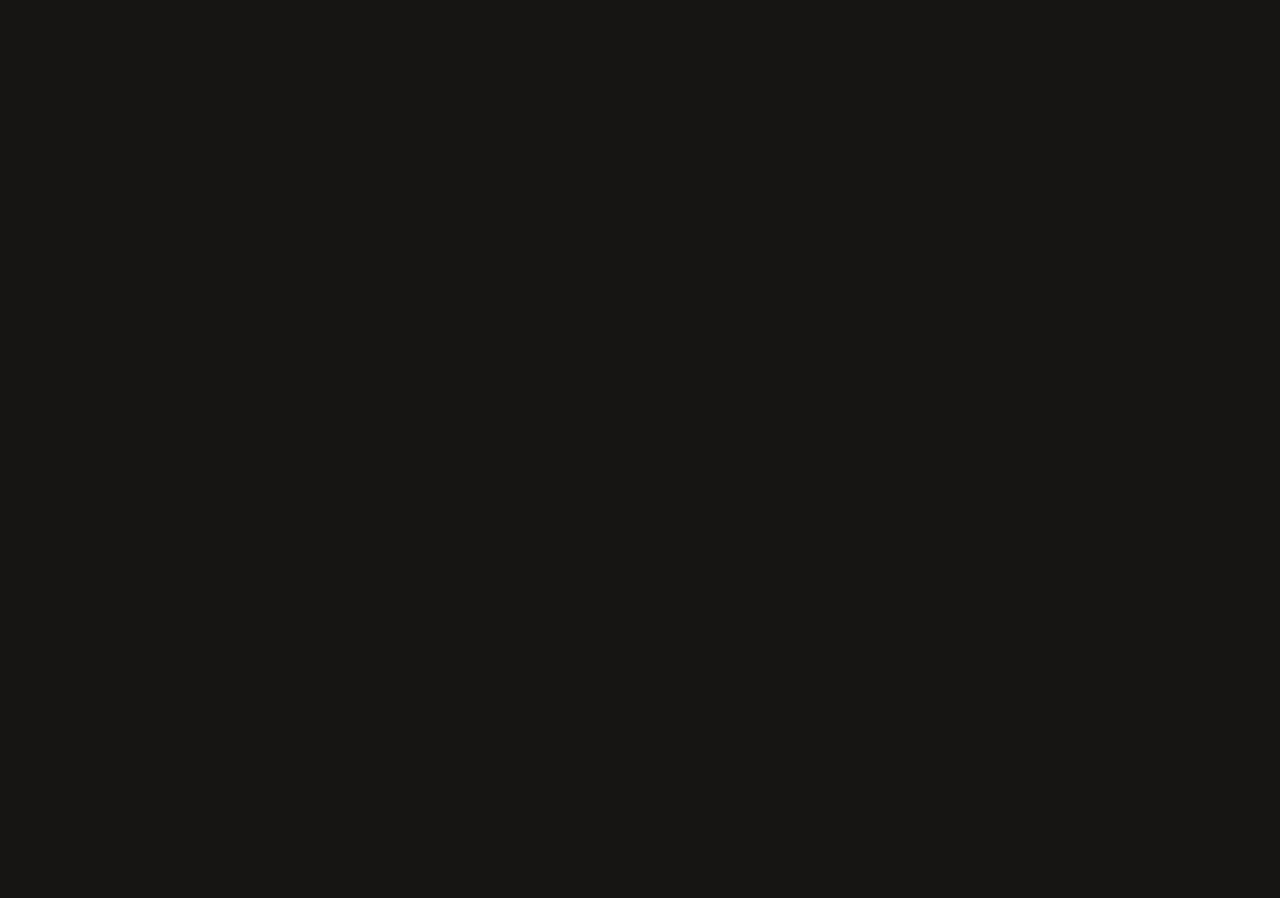
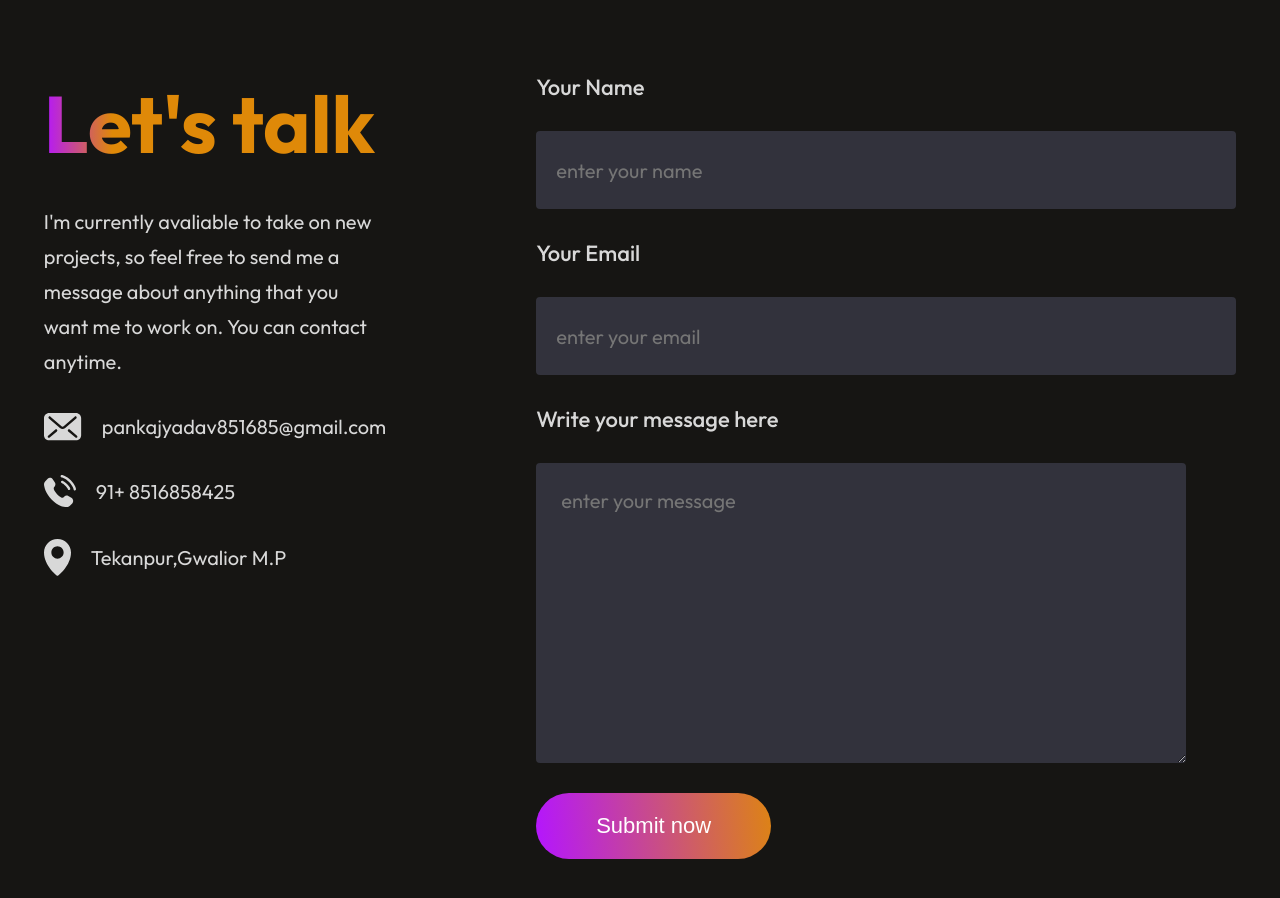
Before and after one commit to py-pankaj-ydv-7/PORTFOLIO, a React (Vite) app in the folder pyportfolio/: page / in a window 1280 px wide. Shown: the part 5180-6078 px from the top of the page. Before the commit the page ends 4992 px from the top, so only its background shows below. Built offline with nearby package versions, Linux system fonts and the light colour scheme.

Commit message:
contact section is done

```diff
--- a/pyportfolio/src/App.jsx
+++ b/pyportfolio/src/App.jsx
@@ -4,6 +4,7 @@
 import About from './Components/About/About'
 import Services from './Components/Services/Services'
 import MyWork from './Components/MyWork/MyWork'
+import Contact from './Components/Contact/Contect'
 
 function App() {
   return (
@@ -13,6 +14,7 @@
       <About/>
       <Services/>
       <MyWork/>
+      <Contact/>
     </div>
   )
 }
--- /dev/null
+++ b/pyportfolio/src/Components/Contact/Contact.css
@@ -0,0 +1,122 @@
+.contact{
+    display: flex;
+    flex-direction: column;
+    align-items: center;
+    justify-content: center;
+    gap: 80px;
+    margin: 80px 170px;
+}
+
+.contact-title{
+    position: relative;
+}
+
+.contact-title h1{
+    padding: 0px 30px;
+    font-size: 80px;
+    font-weight: 600;
+}
+
+.contact-title img{
+    position: absolute;
+    bottom: 0;
+    right: 0;
+    z-index: -1;
+}
+
+.contact-section{
+    display: flex;
+    gap: 150px;
+}
+
+.contact-left{
+    display: flex;
+    flex-direction: column;
+    gap: 30px;
+}
+
+.contact-left h1{
+    font-size: 80px;
+    font-weight: 700;
+    background: linear-gradient(270deg, #DF8908 80%, #B415FF 100%);
+    -webkit-background-clip: text;
+    -webkit-text-fill-color: transparent;
+}
+
+.contact-left p{
+    max-width: 550px;
+    color: #D8D8D8;
+    font-size: 20px;
+    line-height: 35px;
+}
+
+.contact-details{
+    display: flex;
+    flex-direction: column;
+    gap: 30px;
+    color: #D8D8D8;
+    font-size: 22px;
+}
+
+.contact-detail{
+    display: flex;
+    align-items: center;
+    gap: 20px;
+}
+
+.contact-right{
+    display: flex;
+    flex-direction: column;
+    align-items: start;
+    gap: 30px;
+}
+
+.contact-right label{
+    font-size: 22px;
+    font-weight: 500;
+    color: #D8D8D8;
+}
+
+.contact-right input{
+    border: none;
+    width: 700px;
+    height: 78px;
+    padding-left: 20px;
+    border-radius: 4px;
+    background: #32323c;
+    color: #A0A0A0;
+    font-family: Outfit;
+    font-size: 20px;
+}
+
+.contact-right textarea{
+    border: none;
+    width: 650px;
+    padding: 25px;
+    border-radius: 4px;
+    background: #32323c;
+    color: #A0A0A0;
+    font-family: Outfit;
+    font-size: 20px;
+    /* resize: none; */
+}
+
+.contact-submit{
+    /* width: 200px;
+    height: 60px; */
+    border: none;
+    border-radius: 50px;
+    background: linear-gradient(264deg, #DF8908 -5.09%, #B415FF 100%);
+    color: white;
+    font-size: 22px;
+    padding: 20px 60px;
+    margin-bottom: 50px;
+    /* font-weight: 600; */
+    cursor: pointer;
+    transform: 0.3s;
+}
+
+.contact-submit:hover{
+    transform: scale(1.1);
+    transition: 0.3s;
+}
--- /dev/null
+++ b/pyportfolio/src/Components/Contact/Contect.jsx
@@ -0,0 +1,45 @@
+import React from 'react'
+import './Contact.css'
+import theme_pattern from '../../assets/theme_pattern.svg'
+import mail_icon from '../../assets/mail_icon.svg'
+import location_icon from '../../assets/location_icon.svg'
+import call_icon from '../../assets/call_icon.svg'
+
+function Contect() {
+  return (
+    <div className='contact'>
+        <div className='contact-title'>
+            <h1>Get in touch</h1>
+            <img src={theme_pattern} alt="" />
+        </div>
+        <div className='contact-section'>
+            <div className='contact-left'>
+                <h1>Let's talk</h1>
+                <p>I'm currently avaliable to take on new projects, so feel free to send me a message about anything that you want me to work on. You can contact anytime.</p>
+                <div className="contact-details">
+                    <div className="contact-detail">
+                        <img src={mail_icon} alt="" /> <p>pankajyadav851685@gmail.com</p>
+                    </div>
+                    <div className="contact-detail">
+                        <img src={call_icon} alt="" /> <p>91+ 8516858425</p>
+                    </div>
+                    <div className="contact-detail">
+                        <img src={location_icon} alt="" /> <p>Tekanpur,Gwalior M.P</p>
+                    </div>
+                </div>
+            </div>
+            <form className='contact-right'>
+                <label htmlFor="">Your Name</label>
+                <input type="text" placeholder='enter your name' name='name' />
+                <label htmlFor="">Your Email</label>
+                <input type="email" placeholder='enter your email' name='email' />
+                <label htmlFor="">Write your message here</label>
+                <textarea name="message"  rows="10" placeholder='enter your message'></textarea>
+                <button className="contact-submit">Submit now</button>
+            </form>
+        </div>
+    </div>
+  )
+}
+
+export default Contect
```
